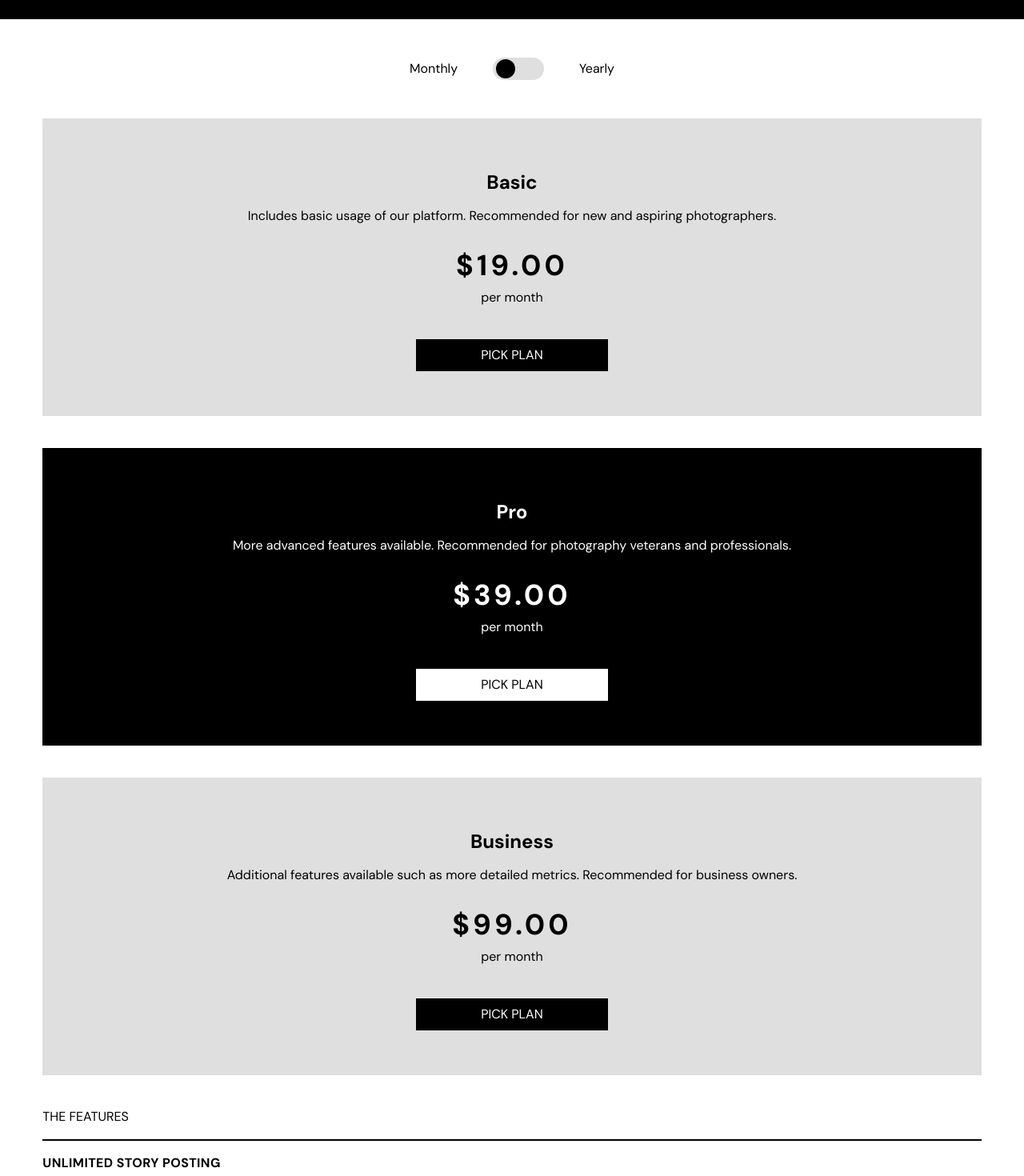
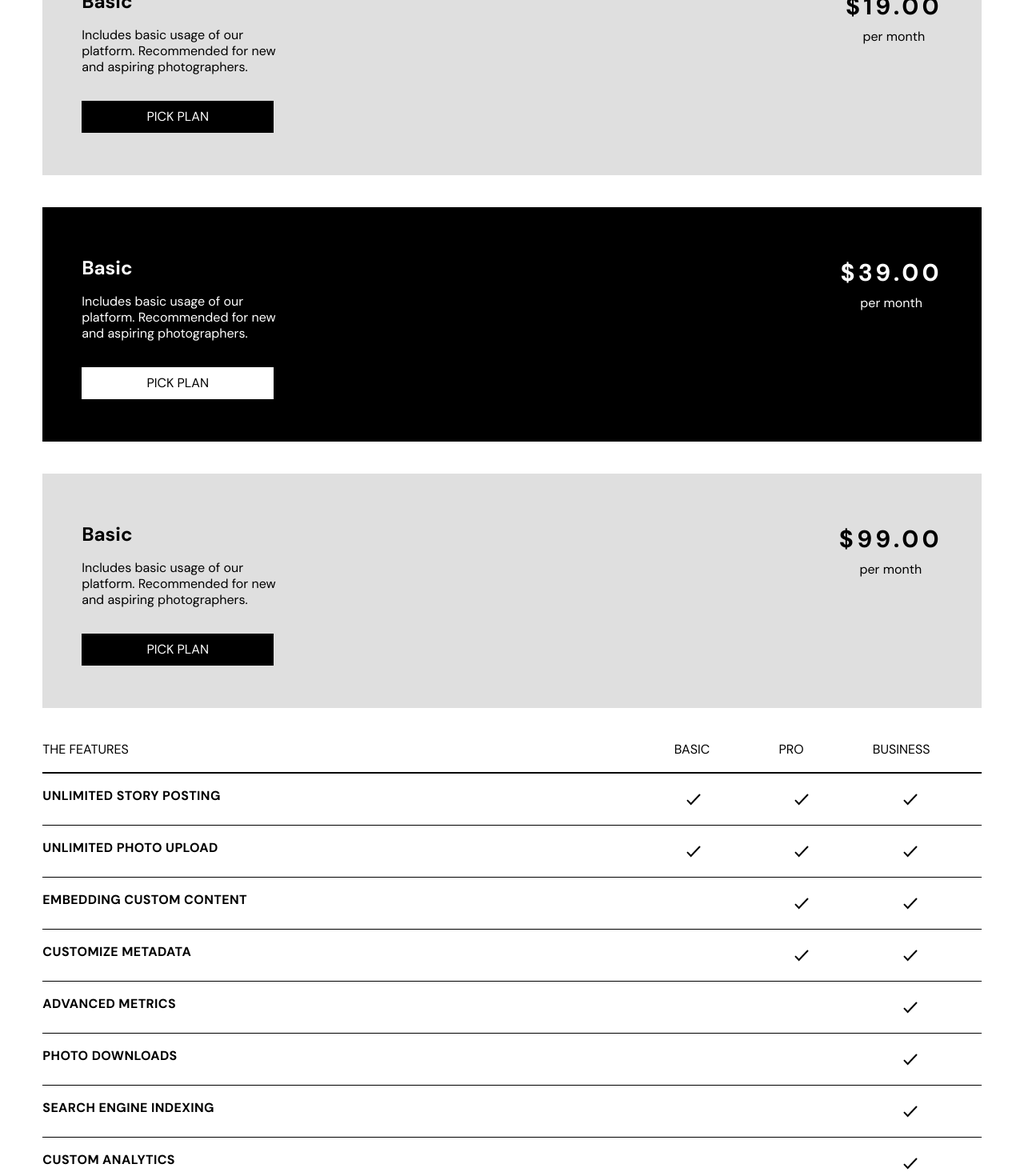
Before and after one commit to Sklearosi/photosnap, a React (Vite) app: page /pricing in a window 1280 px wide. Shown: the part 760-2230 px from the top of the page at 80% size. Built offline with nearby package versions, Linux system fonts and the light colour scheme.

Commit message:
style:pricing component

```diff
--- a/src/components/Header.tsx
+++ b/src/components/Header.tsx
@@ -6,7 +6,7 @@ const Header = () => {
 
   return (
     <div className=''>
-      <div className="w-full flex justify-between items-center h-headerHeight">
+      <div className=" w-full flex justify-between items-center h-headerHeight">
         <img className="ml-4" src="/assets/shared/desktop/logo.svg" alt="" />
         <img
           onClick={() => {
@@ -33,7 +33,7 @@ const Header = () => {
       </div>
 
 
-      <div className={` absolute bg-white w-full  overflow-y-hidden  text-center transition-all duration-500 ${!menuOpen ? 'h-0  overflow-hidden transition-all duration-500' :  ' h-menuHeight overflow-auto pt-6'} `}>
+      <div className={` z-10 absolute bg-white w-full  overflow-y-hidden  text-center transition-all duration-500 ${!menuOpen ? 'h-0  overflow-hidden transition-all duration-500' :  ' h-menuHeight overflow-auto pt-6'} `}>
 
 
         <ul className="grid justify-center items-center gap-3 text-center pb-5 w-10/12 m-auto text-15 font-bold leading-20 tracking-widest border-b border-black  ">
--- a/src/components/Pricing.tsx
+++ b/src/components/Pricing.tsx
@@ -1,4 +1,4 @@
-import  { useState } from 'react';
+import  { useState, useEffect } from 'react';
 
 const Pricing = () => {
 
@@ -9,13 +9,47 @@ const Pricing = () => {
         business: '$99.00'
     })
 
+
+
+    const [stories, setStories] = useState <string> (`mobile`)
+
+    const updateMedia = () => {
+        if (window.innerWidth < 768 ) {
+
+          setStories(`mobile`)
+        } else if(window.innerWidth >= 768 && window.innerWidth < 1280) {
+
+          setStories(`desktop`)
+        } else if(window.innerWidth >= 1280 ){
+
+            setStories(`desktop`)
+        }
+      };
+
+      useEffect(() => {
+
+        updateMedia();
+
+
+        window.addEventListener(`resize`, updateMedia);
+
+
+        return () => {
+          window.removeEventListener(`resize`, updateMedia);
+        };
+      }, []);
+
     return (
         <div>
             <div>
-                <div style={{backgroundImage: 'url(/assets/home/mobile/create-and-share.jpg)'}} className=" h-heroHeight bg-cover bg-center"></div>
-                <div className=" bg-black w-full h-blackDiv ">
-                    <h1 className="text-4xl font-bold leading-2 tracking-widest text-white uppercase pt-28 ml-6">PRICING</h1>
+            <div className="md:grid md:grid-cols-3 md:h-featuresBegining">
+                <div style={{backgroundImage: `url(/assets/pricing/${stories}/hero.jpg)`}} className=" h-heroHeight bg-cover bg-center md:order-2 md:h-auto"></div>
+                <div className=" bg-black w-full h-blackDiv md:order-1 md:col-span-2 md:h-auto ">
+                <div className=" md:w-10/12 m-auto md:mt-20">
+                    <h1 className="text-4xl font-bold leading-2 tracking-widest text-white uppercase pt-16 ml-6 md:text-6xl">PRICING</h1>
                     <p className="text-base font-normal leading-5 text-white mt-9 ml-6 w-11/12">Create a your stories, Photosnap is a platform for photographers and visual storytellers. It’s the simple way to create and share your photos.</p>
+                    </div>
+                </div>
                 </div>
             </div>
             <div className=' flex w-64 justify-between items-center m-auto mt-12'>
@@ -42,104 +76,119 @@ const Pricing = () => {
                 <p>Yearly</p>
             </div>
             <div className='w-11/12 m-auto mt-12 grid gap-10'>
-                <div className={` bg-lightGray  text-black text-center pb-14 pt-7`}>
-                <div className=' w-10/12 m-auto'>
+                <div className={` bg-lightGray  text-black text-center pb-14 pt-7 md:h-heroHeight md:pb-0 md:pt-0 md:relative `}>
+                    <div className=' md:relative md:top-6   md:w-11/12 md:m-auto '>
+                <div className=' w-10/12 m-auto md:text-left md:w-64 md:left-0 md:m-0'>
                     <p className='pt-10 text-2xl font-bold leading-6'>Basic</p>
                     <p className='mt-5 text-base font-normal leading-5'>Includes basic usage of our platform. Recommended for new and aspiring photographers.</p>
                     </div>
-                    <p className='text-4xl font-bold leading-12 tracking-[4.166666507720947px] mt-8'>{price.basic}</p>
+                    <div className='md:absolute md:right-0 md:top-2'>
+                    <p className='text-4xl font-bold leading-12 tracking-[4.166666507720947px] mt-8 md:text-3xl'>{price.basic}</p>
                     <p className='mt-2'>per month</p>
-                    <button className='text-white bg-black w-60 h-10 text-center block m-auto mt-10'>PICK PLAN</button>
+                    </div>
+                    <button className='text-white bg-black w-60 h-10 text-center block m-auto mt-10 md:absolute md:left-0 md:m-0  md:bottom-0 md:top-44'>PICK PLAN</button>
+                    </div>
                 </div>
-                <div className={` bg-black text-white text-center pb-14 pt-7`}>
-                <div className=' w-10/12 m-auto'>
-                    <p className='pt-10 text-2xl font-bold leading-6'>Pro</p>
-                    <p className='mt-5 text-base font-normal leading-5'>More advanced features available. Recommended for photography veterans and professionals.</p>
+                <div className={` bg-black  text-white text-center pb-14 pt-7 md:h-heroHeight md:pb-0 md:pt-0 md:relative `}>
+                    <div className=' md:relative md:top-6   md:w-11/12 md:m-auto '>
+                <div className=' w-10/12 m-auto md:text-left md:w-64 md:left-0 md:m-0'>
+                    <p className='pt-10 text-2xl font-bold leading-6'>Basic</p>
+                    <p className='mt-5 text-base font-normal leading-5'>Includes basic usage of our platform. Recommended for new and aspiring photographers.</p>
                     </div>
-                    <p className='text-4xl font-bold leading-12 tracking-[4.166666507720947px] mt-8'>{price.pro}</p>
+                    <div className='md:absolute md:right-0 md:top-2'>
+                    <p className='text-4xl font-bold leading-12 tracking-[4.166666507720947px] mt-8 md:text-3xl'>{price.pro}</p>
                     <p className='mt-2'>per month</p>
-                    <button className='text-black bg-white w-60 h-10 text-center block m-auto mt-10'>PICK PLAN</button>
+                    </div>
+                    <button className='text-black bg-white w-60 h-10 text-center block m-auto mt-10 md:absolute md:left-0 md:m-0  md:bottom-0 md:top-44'>PICK PLAN</button>
+                    </div>
                 </div>
-                <div className={` bg-lightGray  text-black text-center pb-14 pt-7`}>
-                    <div className=' w-10/12 m-auto'>
-                    <p className='pt-10 text-2xl font-bold leading-6'>Business</p>
-                    <p className='mt-5 text-base font-normal leading-5'>Additional features available such as more detailed metrics. Recommended for business owners.</p>
+                <div className={` bg-lightGray  text-black text-center pb-14 pt-7 md:h-heroHeight md:pb-0 md:pt-0 md:relative `}>
+                    <div className=' md:relative md:top-6   md:w-11/12 md:m-auto '>
+                <div className=' w-10/12 m-auto md:text-left md:w-64 md:left-0 md:m-0'>
+                    <p className='pt-10 text-2xl font-bold leading-6'>Basic</p>
+                    <p className='mt-5 text-base font-normal leading-5'>Includes basic usage of our platform. Recommended for new and aspiring photographers.</p>
                     </div>
-                    <p className='text-4xl font-bold leading-12 tracking-[4.166666507720947px] mt-8'>{price.business}</p>
+                    <div className='md:absolute md:right-0 md:top-2'>
+                    <p className='text-4xl font-bold leading-12 tracking-[4.166666507720947px] mt-8 md:text-3xl'>{price.business}</p>
                     <p className='mt-2'>per month</p>
-                    <button className='text-white bg-black w-60 h-10 text-center block m-auto mt-10'>PICK PLAN</button>
+                    </div>
+                    <button className='text-white bg-black w-60 h-10 text-center block m-auto mt-10 md:absolute md:left-0 md:m-0  md:bottom-0 md:top-44'>PICK PLAN</button>
+                    </div>
                 </div>
             </div>
             <div className=' w-11/12 m-auto mt-10 pb-14'>
+                <div className='flex justify-between'>
                 <p className='mb-4'>THE FEATURES</p>
+                <div className='hidden md:flex  md:w-80 md:mr-16  md:justify-between'><p>BASIC</p><p>PRO</p><p>BUSINESS</p></div>
+                </div>
                 <div className='border-t-2 border-black pt-5'>
-                <div className=' border-b border-black pb-5'>
+                <div className=' border-b border-black pb-5 md:flex md:justify-between md:items-center'>
                     <p className='pb-2 text-2xs font-bold leading-4 tracking-wide'>UNLIMITED STORY POSTING</p>
-                    <div className=' flex justify-between items-center mt-2'>
-                        <div><p>BASIC</p><img className=' mt-1' src="/assets/pricing/desktop/check.svg" alt="" /></div>
-                        <div><p>BASIC</p><img className='mt-1' src="/assets/pricing/desktop/check.svg" alt="" /></div>
-                        <div><p>BASIC</p><img className='mt-1' src="/assets/pricing/desktop/check.svg" alt="" /></div>
+                    <div className=' flex justify-between items-center mt-2 md:mt-0 md:md:w-79 md:mr-20'>
+                        <div><p className='md:hidden'>BASIC</p><img className=' mt-1 md:mt-0' src="/assets/pricing/desktop/check.svg" alt="" /></div>
+                        <div><p className='md:hidden'>PRO</p><img className='mt-1 md:mt-0' src="/assets/pricing/desktop/check.svg" alt="" /></div>
+                        <div><p className='md:hidden'>BUSINESS</p><img className='mt-1 md:mt-0' src="/assets/pricing/desktop/check.svg" alt="" /></div>
                     </div>
                 </div>
-                <div className=' mt-5 border-b border-black pb-5'>
+                <div className=' border-b border-black pb-5 md:flex md:justify-between md:items-center pt-5 '>
                     <p className='pb-2 text-2xs font-bold leading-4 tracking-wide'>UNLIMITED PHOTO UPLOAD</p>
-                    <div className=' flex justify-between items-center mt-2'>
-                        <div><p>BASIC</p><img className=' mt-1' src="/assets/pricing/desktop/check.svg" alt="" /></div>
-                        <div><p>BASIC</p><img className='mt-1' src="/assets/pricing/desktop/check.svg" alt="" /></div>
-                        <div><p>BASIC</p><img className='mt-1' src="/assets/pricing/desktop/check.svg" alt="" /></div>
+                    <div className=' flex justify-between items-center mt-2 md:mt-0 md:md:w-79 md:mr-20'>
+                        <div><p className='md:hidden'>BASIC</p><img className=' mt-1 md:mt-0' src="/assets/pricing/desktop/check.svg" alt="" /></div>
+                        <div><p className='md:hidden'>PRO</p><img className='mt-1 md:mt-0' src="/assets/pricing/desktop/check.svg" alt="" /></div>
+                        <div><p className='md:hidden'>BUSINESS</p><img className='mt-1 md:mt-0' src="/assets/pricing/desktop/check.svg" alt="" /></div>
                     </div>
                 </div>
-                <div className=' mt-5 border-b border-black pb-5'>
+                <div className=' border-b border-black pb-5 md:flex md:justify-between md:items-center pt-5'>
                     <p className='pb-2 text-2xs font-bold leading-4 tracking-wide'>EMBEDDING CUSTOM CONTENT</p>
-                    <div className=' flex justify-between items-center mt-2'>
-                        <div><p>BASIC</p><img className=' mt-1 invisible' src="/assets/pricing/desktop/check.svg" alt="" /></div>
-                        <div><p>BASIC</p><img className='mt-1' src="/assets/pricing/desktop/check.svg" alt="" /></div>
-                        <div><p>BASIC</p><img className='mt-1' src="/assets/pricing/desktop/check.svg" alt="" /></div>
+                    <div className=' flex justify-between items-center mt-2 md:mt-0 md:md:w-79 md:mr-20'>
+                        <div><p className='md:hidden'>BASIC</p><img className=' mt-1 md:mt-0 invisible' src="/assets/pricing/desktop/check.svg" alt="" /></div>
+                        <div><p className='md:hidden'>PRO</p><img className='mt-1 md:mt-0 ' src="/assets/pricing/desktop/check.svg" alt="" /></div>
+                        <div><p className='md:hidden'>BUSINESS</p><img className='mt-1 md:mt-0' src="/assets/pricing/desktop/check.svg" alt="" /></div>
                     </div>
                 </div>
-                <div className=' mt-5 border-b border-black pb-5'>
+                <div className=' border-b border-black pb-5 md:flex md:justify-between md:items-center pt-5'>
                     <p className='pb-2 text-2xs font-bold leading-4 tracking-wide'>CUSTOMIZE METADATA</p>
-                    <div className=' flex justify-between items-center mt-2'>
-                        <div><p>BASIC</p><img className=' mt-1 invisible' src="/assets/pricing/desktop/check.svg" alt="" /></div>
-                        <div><p>BASIC</p><img className='mt-1 ' src="/assets/pricing/desktop/check.svg" alt="" /></div>
-                        <div><p>BASIC</p><img className='mt-1' src="/assets/pricing/desktop/check.svg" alt="" /></div>
+                    <div className=' flex justify-between items-center mt-2 md:mt-0 md:md:w-79 md:mr-20'>
+                        <div><p className='md:hidden'>BASIC</p><img className=' mt-1 md:mt-0 invisible' src="/assets/pricing/desktop/check.svg" alt="" /></div>
+                        <div><p className='md:hidden'>PRO</p><img className='mt-1 md:mt-0' src="/assets/pricing/desktop/check.svg" alt="" /></div>
+                        <div><p className='md:hidden'>BUSINESS</p><img className='mt-1 md:mt-0' src="/assets/pricing/desktop/check.svg" alt="" /></div>
                     </div>
                 </div>
-                <div className=' mt-5 border-b border-black pb-5'>
+                <div className=' border-b border-black pb-5 md:flex md:justify-between md:items-center pt-5'>
                     <p className='pb-2 text-2xs font-bold leading-4 tracking-wide'>ADVANCED METRICS</p>
-                    <div className=' flex justify-between items-center mt-2'>
-                        <div><p>BASIC</p><img className=' mt-1 invisible' src="/assets/pricing/desktop/check.svg" alt="" /></div>
-                        <div><p>BASIC</p><img className='mt-1 invisible' src="/assets/pricing/desktop/check.svg" alt="" /></div>
-                        <div><p>BASIC</p><img className='mt-1' src="/assets/pricing/desktop/check.svg" alt="" /></div>
+                    <div className=' flex justify-between items-center mt-2 md:mt-0 md:md:w-79 md:mr-20'>
+                        <div><p className='md:hidden'>BASIC</p><img className=' mt-1 md:mt-0 invisible' src="/assets/pricing/desktop/check.svg" alt="" /></div>
+                        <div><p className='md:hidden'>PRO</p><img className='mt-1 md:mt-0 invisible' src="/assets/pricing/desktop/check.svg" alt="" /></div>
+                        <div><p className='md:hidden'>BUSINESS</p><img className='mt-1 md:mt-0' src="/assets/pricing/desktop/check.svg" alt="" /></div>
                     </div>
                 </div>
-                <div className=' mt-5 border-b border-black pb-5'>
+                <div className=' border-b border-black pb-5 md:flex md:justify-between md:items-center pt-5'>
                     <p className='pb-2 text-2xs font-bold leading-4 tracking-wide'>PHOTO DOWNLOADS</p>
-                    <div className=' flex justify-between items-center mt-2'>
-                        <div><p>BASIC</p><img className=' mt-1 invisible' src="/assets/pricing/desktop/check.svg" alt="" /></div>
-                        <div><p>BASIC</p><img className='mt-1 invisible' src="/assets/pricing/desktop/check.svg" alt="" /></div>
-                        <div><p>BASIC</p><img className='mt-1' src="/assets/pricing/desktop/check.svg" alt="" /></div>
+                    <div className=' flex justify-between items-center mt-2 md:mt-0 md:md:w-79 md:mr-20'>
+                        <div><p className='md:hidden'>BASIC</p><img className=' mt-1 md:mt-0 invisible' src="/assets/pricing/desktop/check.svg" alt="" /></div>
+                        <div><p className='md:hidden'>PRO</p><img className='mt-1 md:mt-0 invisible' src="/assets/pricing/desktop/check.svg" alt="" /></div>
+                        <div><p className='md:hidden'>BUSINESS</p><img className='mt-1 md:mt-0' src="/assets/pricing/desktop/check.svg" alt="" /></div>
                     </div>
                 </div>
-                <div className=' mt-5 border-b border-black pb-5'>
+                <div className=' border-b border-black pb-5 md:flex md:justify-between md:items-center pt-5'>
                     <p className='pb-2 text-2xs font-bold leading-4 tracking-wide'>SEARCH ENGINE INDEXING</p>
-                    <div className=' flex justify-between items-center mt-2'>
-                        <div><p>BASIC</p><img className=' mt-1 invisible' src="/assets/pricing/desktop/check.svg" alt="" /></div>
-                        <div><p>BASIC</p><img className='mt-1 invisible' src="/assets/pricing/desktop/check.svg" alt="" /></div>
-                        <div><p>BASIC</p><img className='mt-1' src="/assets/pricing/desktop/check.svg" alt="" /></div>
+                    <div className=' flex justify-between items-center mt-2 md:mt-0 md:md:w-79 md:mr-20'>
+                        <div><p className='md:hidden'>BASIC</p><img className=' mt-1 md:mt-0 invisible' src="/assets/pricing/desktop/check.svg" alt="" /></div>
+                        <div><p className='md:hidden'>PRO</p><img className='mt-1 md:mt-0 invisible' src="/assets/pricing/desktop/check.svg" alt="" /></div>
+                        <div><p className='md:hidden'>BUSINESS</p><img className='mt-1 md:mt-0' src="/assets/pricing/desktop/check.svg" alt="" /></div>
                     </div>
                 </div>
-                <div className=' mt-5 border-b border-black pb-5'>
+                <div className=' border-b border-black pb-5 md:flex md:justify-between md:items-center pt-5'>
                     <p className='pb-2 text-2xs font-bold leading-4 tracking-wide'>CUSTOM ANALYTICS</p>
-                    <div className=' flex justify-between items-center mt-2'>
-                        <div><p>BASIC</p><img className=' mt-1 invisible' src="/assets/pricing/desktop/check.svg" alt="" /></div>
-                        <div><p>BASIC</p><img className='mt-1 invisible' src="/assets/pricing/desktop/check.svg" alt="" /></div>
-                        <div><p>BASIC</p><img className='mt-1' src="/assets/pricing/desktop/check.svg" alt="" /></div>
+                    <div className=' flex justify-between items-center mt-2 md:mt-0 md:md:w-79 md:mr-20'>
+                        <div><p className='md:hidden'>BASIC</p><img className=' mt-1 md:mt-0 invisible' src="/assets/pricing/desktop/check.svg" alt="" /></div>
+                        <div><p className='md:hidden'>PRO</p><img className='mt-1 md:mt-0 invisible' src="/assets/pricing/desktop/check.svg" alt="" /></div>
+                        <div><p className='md:hidden'>BUSINESS</p><img className='mt-1 md:mt-0' src="/assets/pricing/desktop/check.svg" alt="" /></div>
                     </div>
                 </div>
                 </div>
             </div>
-            <div style={{backgroundImage: 'url(/assets/shared/mobile/bg-beta.jpg)'}}
+            <div style={{backgroundImage: `url(/assets/shared/${stories}/bg-beta.jpg)`}}
             className=' bg-cover bg-center text-white h-72'>
                 <p className='text-3xl font-bold leading-10 tracking-[3.3333332538604736px] uppercase w-10/12 ml-6 pt-14'>We’re in beta.
                 Get your invite today!</p>
--- a/src/components/Stories.tsx
+++ b/src/components/Stories.tsx
@@ -33,7 +33,7 @@ const Stories = () => {
       }, []);
 
     return(
-        <div>
+        <div className="">
             <div className=" relative">
                 <div style={{backgroundImage: `url(/assets/stories/${stories}/moon-of-appalacia.jpg)`}} className=" h-heroHeight bg-cover bg-center md:h-tabletHeight"></div>
                 <div className=" bg-black w-full h-full pb-10 md:absolute md:z-10 md:top-0 md:bg-transparent md:pb-0 md:w-80 md:mt-24">
--- a/tailwind.config.js
+++ b/tailwind.config.js
@@ -26,6 +26,9 @@ export default {
       },
       backgroundColor:{
         lightGray: '#DFDFDF'
+      },
+      width: {
+        '79' : "289px"
       }
     },
   },
```
